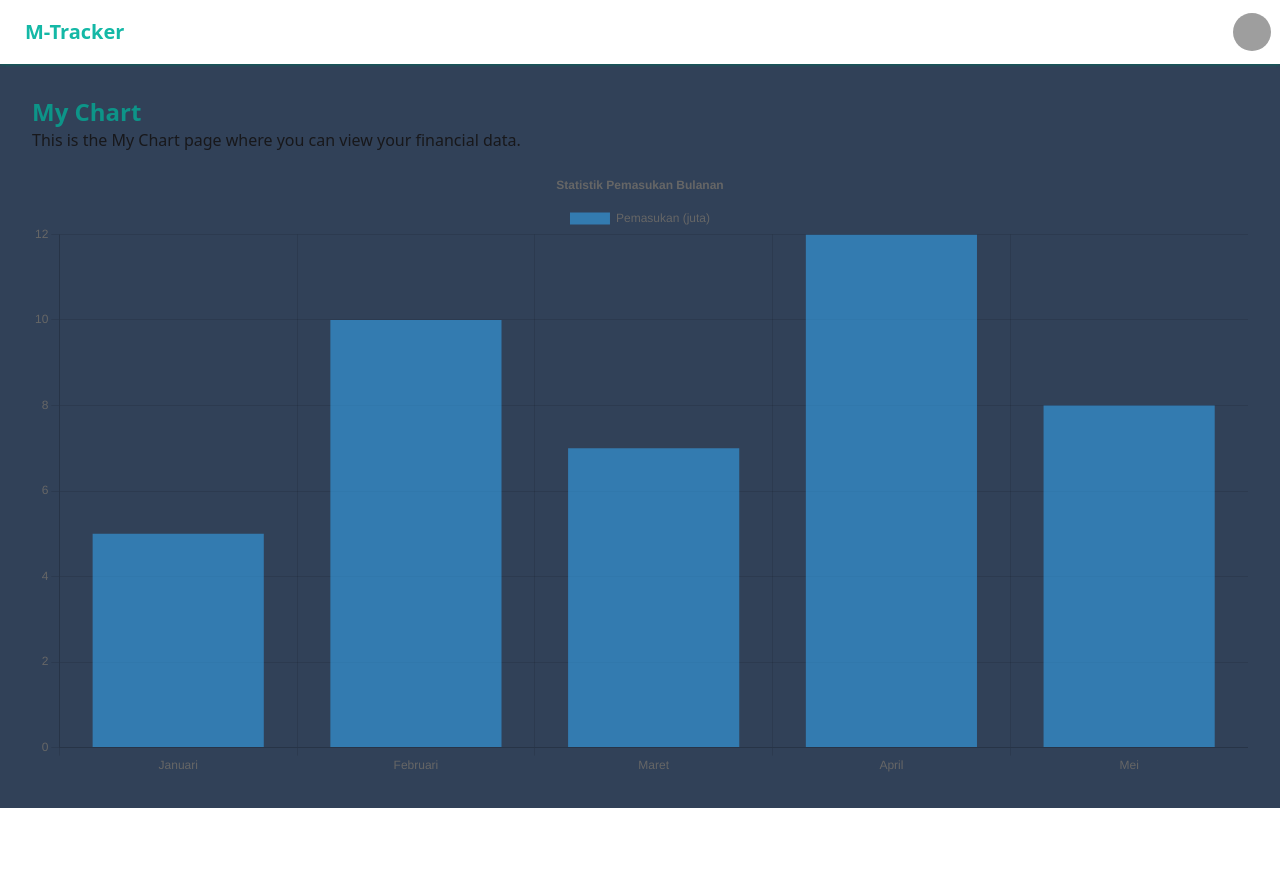
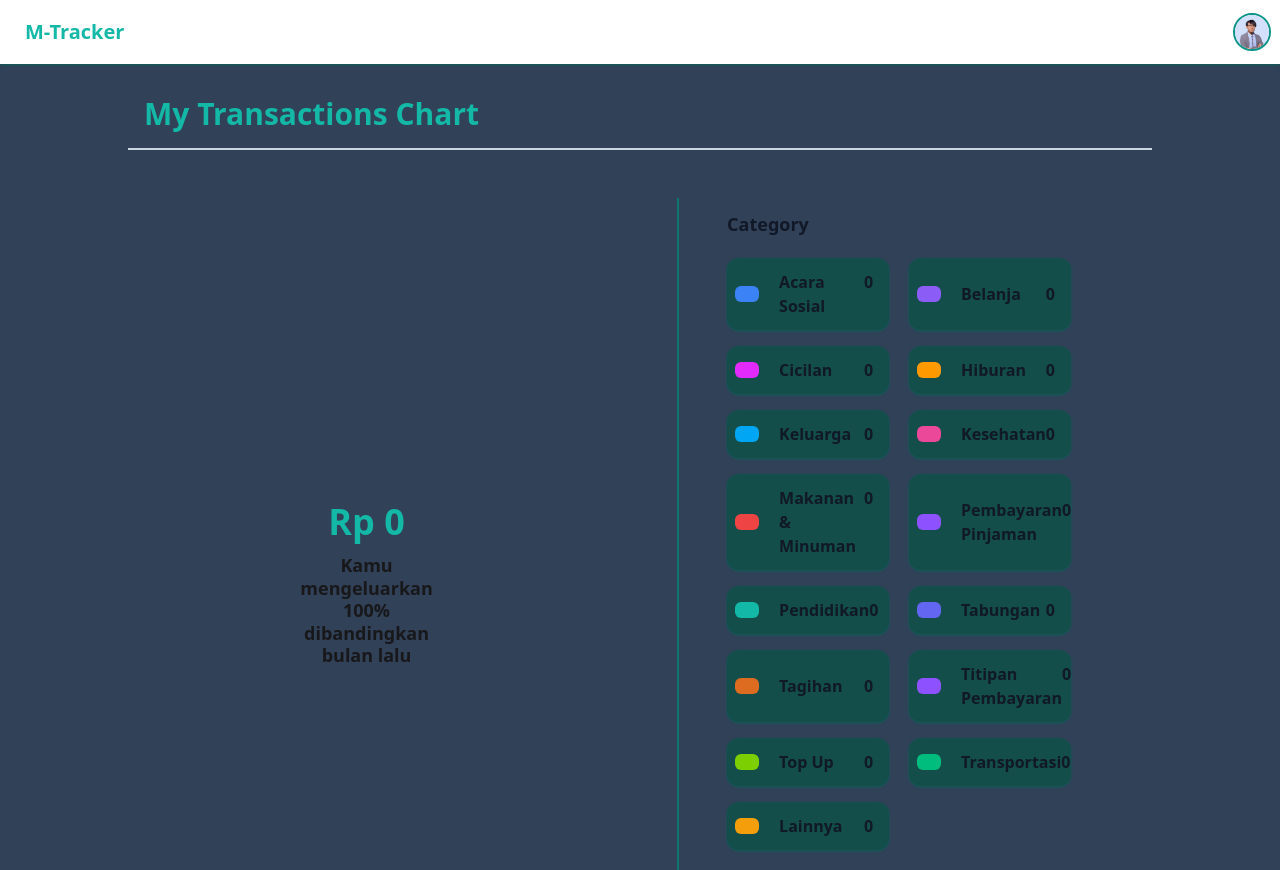
Before and after one commit to mubaihaqi/personal-finance-tracker, a React (Vite) app: page /mychart in a window 1280 px wide. Before the commit the page ends 808 px from the top, so only its background shows below. Built offline with nearby package versions, Linux system fonts and the light colour scheme; grey boxes are pictures that could not be loaded.

Commit message:
Responsifity and Chart UI Optimation

```diff
--- a/src/App.jsx
+++ b/src/App.jsx
@@ -4,7 +4,7 @@ import Header from "./components/Header";
 import Navbar from "./components/Navbar";
 import Tables from "./components/Tables";
 import AddModal from "./components/AddModal";
-import MyChart from "./mychart";
+import Chart from "./Chart";
 import {
   addTransaction,
   getTransactions,
@@ -22,21 +22,31 @@ export default function App() {
   const [selectedTransactions, setSelectedTransactions] = useState([]);
 
   const categories = [
-    { id: 1, name: "Acara Sosial" },
-    { id: 2, name: "Belanja" },
-    { id: 3, name: "Cicilan" },
-    { id: 4, name: "Hiburan" },
-    { id: 5, name: "Keluarga" },
-    { id: 6, name: "Kesehatan" },
-    { id: 7, name: "Makanan & Minuman" },
-    { id: 8, name: "Pembayaran Pinjaman" },
-    { id: 9, name: "Pendidikan" },
-    { id: 10, name: "Tabungan" },
-    { id: 11, name: "Tagihan" },
-    { id: 12, name: "Titipan Pembayaran" },
-    { id: 13, name: "Top Up" },
-    { id: 14, name: "Transportasi" },
-    { id: 15, name: "Lainnya" },
+    { id: 1, name: "Acara Sosial", color: "bg-blue-500", style: "#3b82f6" },
+    { id: 2, name: "Belanja", color: "bg-purple-500", style: "#a855f7" },
+    { id: 3, name: "Cicilan", color: "bg-fuchsia-500", style: "#d946ef" },
+    { id: 4, name: "Hiburan", color: "bg-amber-500", style: "#f59e0b" },
+    { id: 5, name: "Keluarga", color: "bg-sky-500", style: "#0ea5e9" },
+    { id: 6, name: "Kesehatan", color: "bg-pink-500", style: "#ec4899" },
+    { id: 7, name: "Makanan & Minuman", color: "bg-red-500", style: "#ef4444" },
+    {
+      id: 8,
+      name: "Pembayaran Pinjaman",
+      color: "bg-violet-500",
+      style: "#8b5cf6",
+    },
+    { id: 9, name: "Pendidikan", color: "bg-teal-500", style: "#14b8a6" },
+    { id: 10, name: "Tabungan", color: "bg-indigo-500", style: "#6366f1" },
+    { id: 11, name: "Tagihan", color: "bg-orange-500", style: "#f97316" },
+    {
+      id: 12,
+      name: "Titipan Pembayaran",
+      color: "bg-violet-500",
+      style: "#8b5cf6",
+    },
+    { id: 13, name: "Top Up", color: "bg-lime-500", style: "#84cc16" },
+    { id: 14, name: "Transportasi", color: "bg-emerald-500", style: "#10b981" },
+    { id: 15, name: "Lainnya", color: "bg-yellow-500", style: "#eab308" },
   ];
 
   // Load data dari IndexedDB saat aplikasi dimuat
@@ -181,6 +191,49 @@ export default function App() {
     setSelectedTransactions([]);
   };
 
+  useEffect(() => {
+    const handleKeyPress = (event) => {
+      if (
+        event.key === "k" &&
+        event.target.tagName !== "INPUT" &&
+        event.target.tagName !== "TEXTAREA"
+      ) {
+        setIsModalOpen(true);
+      }
+    };
+
+    document.addEventListener("keydown", handleKeyPress);
+
+    return () => {
+      document.removeEventListener("keydown", handleKeyPress);
+    };
+  }, []);
+
+  // useEffect(() => {
+  //   console.log("Transactions (updated):", transactions);
+  // }, [transactions]);
+  // useEffect(() => {
+  //   console.log("Categories:", categories);
+  // }, []);
+
+  const getCategoryData = () => {
+    return categories.map((category) => {
+      const count = transactions.filter(
+        (transaction) => transaction.category === category.name
+      ).length;
+      return { ...category, count };
+    });
+  };
+
+  const getTotalAmount = () => {
+    return transactions.reduce((total, transaction) => {
+      const cleanedAmount = parseFloat(
+        transaction.amount.replace(/[^\d]/g, "")
+      );
+      return total + (cleanedAmount || 0);
+    }, 0);
+  };
+
   return (
     <Router>
       <Navbar />
@@ -219,7 +272,15 @@ export default function App() {
             </>
           }
         />
-        <Route path="/mychart" element={<MyChart />} />
+        <Route
+          path="/mychart"
+          element={
+            <Chart
+              categories={getCategoryData()}
+              totalAmount={getTotalAmount()}
+            />
+          }
+        />
       </Routes>
     </Router>
   );
--- /dev/null
+++ b/src/Chart.jsx
@@ -0,0 +1,78 @@
+import React from "react";
+import { Doughnut } from "react-chartjs-2";
+import { Chart as ChartJS, ArcElement, Tooltip, Legend } from "chart.js";
+
+ChartJS.register(ArcElement, Tooltip, Legend);
+
+function Chart({ categories, totalAmount }) {
+  const data = {
+    labels: categories.map((category) => category.name),
+    datasets: [
+      {
+        label: "Jumlah Transaksi",
+        data: categories.map((category) => category.count),
+        backgroundColor: categories.map((category) => category.style),
+        borderWidth: 1,
+      },
+    ],
+  };
+
+  const options = {
+    cutout: "75%",
+    plugins: {
+      legend: {
+        display: false,
+      },
+    },
+  };
+
+  console.log(totalAmount);
+  return (
+    <>
+      <h2 className="font-semibold lg:font-bold text-lg lg:text-3xl mx-3 lg:mx-32 px-4 mt-8 border-b-2 pb-2 lg:pb-4 text-teal-500 border-slate-300">
+        My Transactions Chart
+      </h2>
+      <div className="mt-8 lg:mt-12 lg:inline-flex px-3 lg:px-32 w-full justify-start gap-18 items-center">
+        <div className="w-full lg:w-1/2 px-8 lg:px-12 flex items-center justify-center aspect-auto relative">
+          <Doughnut data={data} options={options} />
+          <div className="absolute top-2/5 lg:top-5/12 text-center px-16 lg:px-40 flex flex-col gap-1">
+            <p className="font-bold text-2xl lg:font-black lg:text-4xl text-teal-500 mb-2">
+              Rp {totalAmount.toLocaleString("id-ID")}
+            </p>
+            <p className="text-base font-medium tracking-normal leading-tight lg:font-semibold lg:text-lg">
+              Kamu mengeluarkan 100% dibandingkan bulan lalu
+            </p>
+          </div>
+        </div>
+        <div className="z-10 w-auto lg:w-1/2 p-5 pt-3 border-teal-700 border-t-2 lg:border-t-0 mt-6 lg:mt-0 lg:border-l-2 lg:pl-12">
+          <h6 className="mb-3 lg:mb-5 lg:font-bold text-lg font-semibold text-gray-900 dark:text-white">
+            Category
+          </h6>
+          <ul
+            className="space-y-2 text-sm gap-x-5 gap-y-2 lg:flex lg:flex-wrap"
+            aria-labelledby="dropdownDefault"
+          >
+            {categories.map((category) => (
+              <li
+                className="flex items-center gap-3 justify-start pl-2 py-2  bg-teal-900 shadow-teal-800 hover:bg-teal-800 shadow-sm rounded-xl lg:w-2/5 hover:cursor-pointer"
+                key={category.id}
+              >
+                <div
+                  className={`h-4 aspect-[3/2] shadow-2xl rounded-md ${category.color}`}
+                ></div>
+                <div
+                  htmlFor={category.id}
+                  className="ml-2 text-base font-semibold text-gray-900 dark:text-gray-100 w-full inline-flex justify-between pr-4 py-1"
+                >
+                  <p>{category.name} </p>
+                  <p className="font-semibold text-base">{category.count}</p>
+                </div>
+              </li>
+            ))}
+          </ul>
+        </div>
+      </div>
+    </>
+  );
+}
+export default React.memo(Chart);
--- a/src/MyChart.jsx
+++ /dev/null
@@ -1,52 +0,0 @@
-import React from "react";
-import { Bar } from "react-chartjs-2";
-import {
-  Chart as ChartJS,
-  CategoryScale,
-  LinearScale,
-  BarElement,
-  Title,
-  Tooltip,
-  Legend,
-} from "chart.js";
-
-// Register Chart.js modules
-ChartJS.register(
-  CategoryScale,
-  LinearScale,
-  BarElement,
-  Title,
-  Tooltip,
-  Legend
-);
-
-export default function MyChart() {
-  const data = {
-    labels: ["Januari", "Februari", "Maret", "April", "Mei"],
-    datasets: [
-      {
-        label: "Pemasukan (juta)",
-        data: [5, 10, 7, 12, 8],
-        backgroundColor: "rgba(54, 162, 235, 0.6)",
-      },
-    ],
-  };
-
-  const options = {
-    responsive: true,
-    plugins: {
-      legend: { position: "top" },
-      title: { display: true, text: "Statistik Pemasukan Bulanan" },
-    },
-  };
-
-  return (
-    <div className="p-8">
-      <h1 className="text-2xl font-bold text-teal-600">My Chart</h1>
-      <p className="mb-4">
-        This is the My Chart page where you can view your financial data.
-      </p>
-      <Bar data={data} options={options} />
-    </div>
-  );
-}
--- a/src/components/AddModal.jsx
+++ b/src/components/AddModal.jsx
@@ -14,7 +14,8 @@ export default function AddModal({
   const [date, setDate] = useState("");
   const [selectedCategory, setSelectedCategory] = useState(null);
   const [isDropdownOpen, setIsDropdownOpen] = useState(false);
-  const [focusedIndex, setFocusedIndex] = useState(-1); // Indeks untuk navigasi keyboard
+  const [focusedIndex, setFocusedIndex] = useState(-1);
+  const nameInputRef = useRef(null);
 
   const dropdownRef = useRef(null);
   const focusedItemRef = useRef(null);
@@ -125,6 +126,12 @@ export default function AddModal({
     }
   }, [isDropdownOpen]);
 
+  useEffect(() => {
+    if (isOpen && nameInputRef.current) {
+      nameInputRef.current.focus();
+    }
+  }, [isOpen]);
+
   return (
     <div
       tabIndex="-1"
@@ -170,6 +177,7 @@ export default function AddModal({
           {/* Nama Transaksi */}
           <div className="relative z-0 w-full mb-5 group">
             <input
+              ref={nameInputRef}
               type="text"
               value={name}
               onChange={(e) => setName(e.target.value)}
--- a/src/components/Navbar.jsx
+++ b/src/components/Navbar.jsx
@@ -1,5 +1,5 @@
 import { Link } from "react-router-dom";
-
+import orangGanteng from "../assets/orang-ganteng.jpg";
 export default function Navbar() {
   return (
     <>
@@ -19,11 +19,8 @@ export default function Navbar() {
               role="button"
               className="btn btn-ghost btn-circle avatar"
             >
-              <div className="w-10 rounded-full">
-                <img
-                  alt="Tailwind CSS Navbar component"
-                  src="https://img.daisyui.com/images/stock/photo-1534528741775-53994a69daeb.webp"
-                />
+              <div className="w-24 aspect-[1/1] rounded-full border-2 border-teal-600">
+                <img alt="Profile" src={orangGanteng} className="object-top" />
               </div>
             </div>
             <ul
--- a/src/components/Tables.jsx
+++ b/src/components/Tables.jsx
@@ -44,11 +44,11 @@ export default function Tables({
 
   return (
     <>
-      <h2 className="font-bold text-lg mx-32 px-4 mt-8 border-b-2 pb-4 text-teal-600 border-slate-300">
+      <h2 className="font-bold text-lg mx-3 lg:mx-32 px-4 mt-8 border-b-2 pb-4 text-teal-600 border-slate-300 text-center lg:text-start">
         My Transactions
       </h2>
-      <div className="relative overflow-x-auto sm:rounded-lg mx-auto max-w-7xl mt-8 shadow-sm shadow-teal-800 mb-8">
-        <table className="w-full text-sm text-left rtl:text-right text-gray-500 dark:text-gray-400">
+      <div className="relative overflow-x-auto sm:rounded-lg lg:mx-auto max-w-7xl mt-8  pb-8 mx-3  ">
+        <table className="w-full text-sm text-left rtl:text-right text-gray-500 dark:text-gray-400 shadow-sm shadow-teal-800 rounded-b-xl overflow-hidden">
           <thead className="text-xs text-gray-700 uppercase bg-gray-50 dark:bg-gray-700 dark:text-gray-400">
             <tr className="h-10">
               <th scope="col" className="p-4">
--- a/src/main.jsx
+++ b/src/main.jsx
@@ -4,7 +4,7 @@ import "./index.css";
 import App from "./App.jsx";
 
 createRoot(document.getElementById("root")).render(
-  <StrictMode>
-    <App />
-  </StrictMode>
+  // <StrictMode>
+  <App />
+  // </StrictMode>
 );
```
Also changed, not shown: src/components/Header.jsx (+5 -5 lines), src/assets/orang-ganteng.jpg (added).
